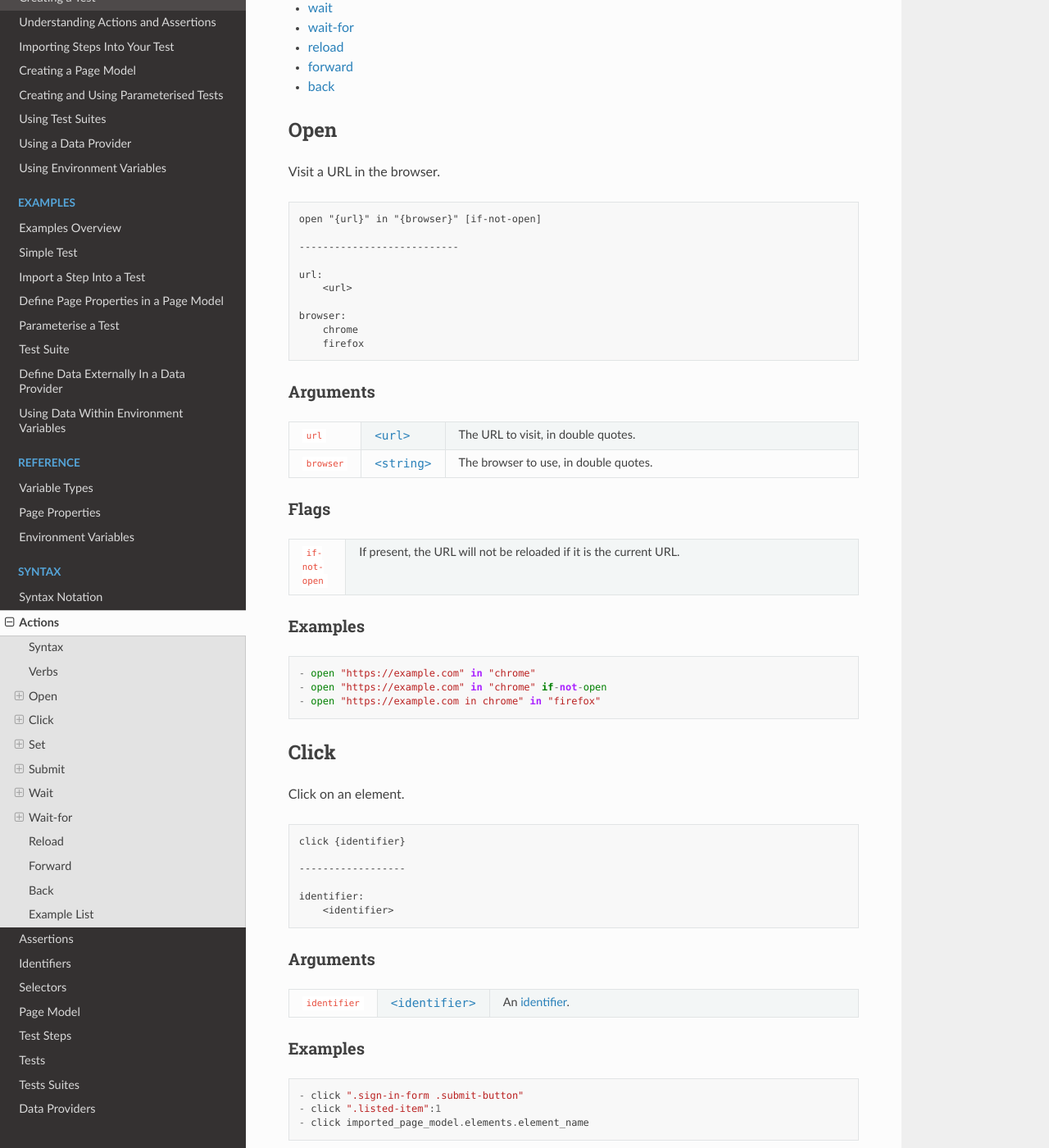
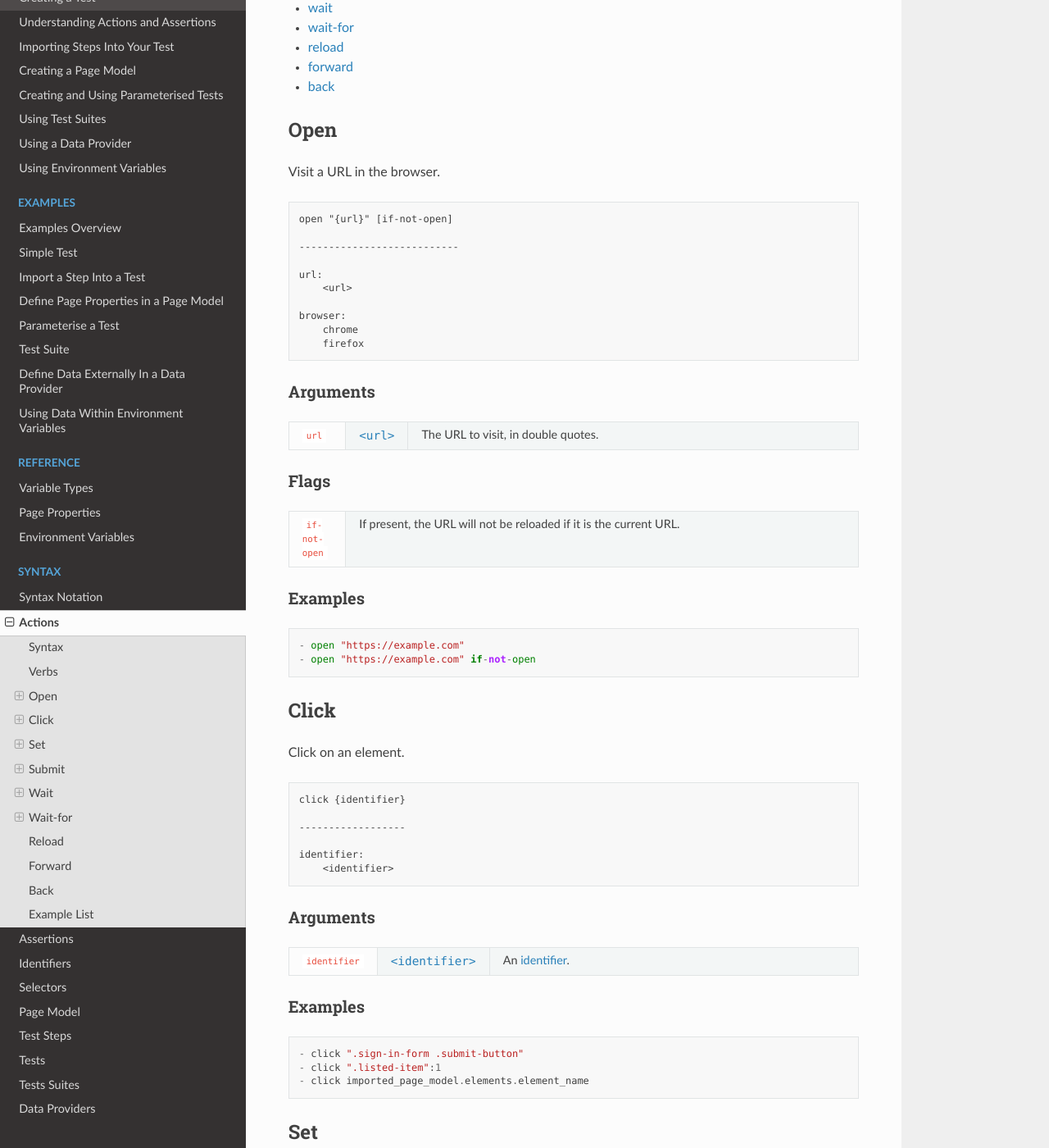
Before and after one commit to webignition/bas-spec, a Sphinx documentation site: the page built from docs/actions.rst, in a window 1280 px wide and 1400 px high, scrolled down 897 px. Shown: the whole window at 82% size. Built offline with Sphinx 7.4.7 and the Read the Docs theme 2.0.0, drawn with Linux system fonts in a browser that asks for light colours; some of the changed text lies outside the part shown.

Commit message:
Remove browser argument for open action (#222)

```diff
--- a/docs/actions.rst
+++ b/docs/actions.rst
@@ -42,9 +42,6 @@ Arguments
     * - ``url``
       - :doc:`<url> </types>`
       - The URL to visit, in double quotes.
-    * - ``browser``
-      - :doc:`<string> </types>`
-      - The browser to use, in double quotes.
 
 *****
 Flags
--- a/docs/includes/examples/actions/open.yml
+++ b/docs/includes/examples/actions/open.yml
@@ -1,3 +1,2 @@
-- open "https://example.com" in "chrome"
-- open "https://example.com" in "chrome" if-not-open
-- open "https://example.com in chrome" in "firefox"
+- open "https://example.com"
+- open "https://example.com" if-not-open
--- a/docs/includes/examples/step/google-open-literal.yml
+++ b/docs/includes/examples/step/google-open-literal.yml
@@ -1,6 +1,6 @@
 # examples/step/google-open-literal.yml
 actions:
-  - open "https://www.google.com" in "chrome"
+  - open "https://www.google.com"
 
 assertions:
   - page.url is "https://www.google.com"
--- a/docs/includes/examples/step/open-url-parameterised.yml
+++ b/docs/includes/examples/step/open-url-parameterised.yml
@@ -1,6 +1,6 @@
 # examples/step/open-url-parameterised.yml
 actions:
-  - open data.url in "chrome"
+  - open data.url
 
 assertions:
   - page.url is data.url
--- a/docs/includes/examples/test-partial/google-search-query-literal-open.yml
+++ b/docs/includes/examples/test-partial/google-search-query-literal-open.yml
@@ -1,6 +1,6 @@
 "open Google":
   actions:
-    - open "https://www.google.com" in "chrome"
+    - open "https://www.google.com"
 
   assertions:
     - page.url is "https://www.google.com"
--- a/docs/includes/syntax/action/open.rst
+++ b/docs/includes/syntax/action/open.rst
@@ -1,6 +1,6 @@
 .. code-block:: text
 
-    open "{url}" in "{browser}" [if-not-open]
+    open "{url}" [if-not-open]
 
     ---------------------------
 
```
Also changed, not shown: .travis.yml, 7 other files.
